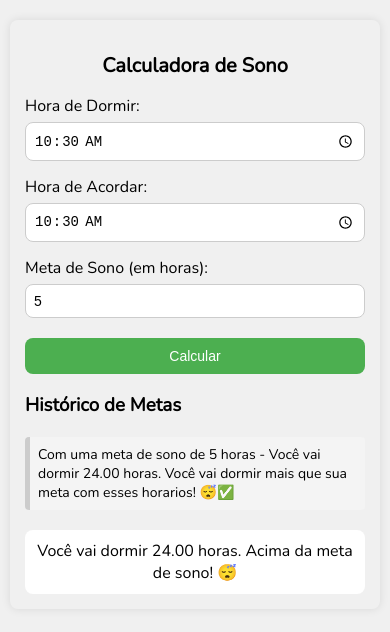
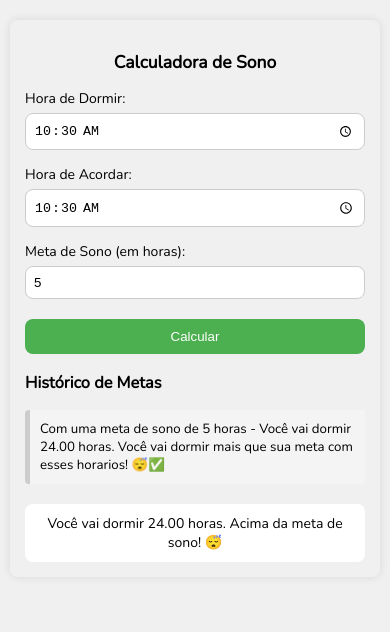
Before and after one commit to MazzegaDev/Bom-Sono, a plain HTML site: page index.html in a window 390 px wide. Both pictures are taken after typing "10:30", "10:30", "5" into the empty fields and a click on the button "Calcular". Drawn offline with nearby package versions, Linux system fonts and the light colour scheme.

Commit message:
mudanca de style

```diff
--- a/style.css
+++ b/style.css
@@ -1,6 +1,6 @@
-html{
+html {
   font-family: 'Nunito', sans-serif;
-
+  font-size: 16px;
 }
 
 body {
@@ -15,11 +15,13 @@ body {
 
 h2 {
   text-align: center;
+  font-size: 1.5rem;
 }
 
 label {
   display: block;
   margin-top: 15px;
+  font-size: 1rem;
 }
 
 input {
@@ -29,6 +31,7 @@ input {
   border-radius: 8px;
   border: 1px solid #ccc;
   box-sizing: border-box;
+  font-size: 1rem;
 }
 
 button {
@@ -39,7 +42,7 @@ button {
   color: white;
   border: none;
   border-radius: 8px;
-  font-size: 16px;
+  font-size: 1rem;
   cursor: pointer;
   transition: background-color 0.3s ease;
 }
@@ -54,6 +57,7 @@ button:hover {
   background: white;
   border-radius: 8px;
   text-align: center;
+  font-size: 1rem;
 }
 
 #listaMetas {
@@ -68,7 +72,7 @@ button:hover {
   padding: 10px;
   margin-bottom: 8px;
   border-radius: 4px;
-  font-size: 15px;
+  font-size: 0.95rem;
   word-wrap: break-word;
 }
 
@@ -85,8 +89,12 @@ button:hover {
   border-left-color: #f44336;
 }
 
-/* Responsividade */
+/* Responsividade para telas menores */
 @media (max-width: 480px) {
+  html {
+    font-size: 14px;
+  }
+
   body {
     margin: 20px 10px;
     padding: 15px;
@@ -95,15 +103,8 @@ button:hover {
   }
 
   h2 {
-    font-size: 20px;
+    font-size: 1.25rem;
   }
 
   input, button {
-    font-size: 14px;
-  }
-
-  #listaMetas li {
-    font-size: 14px;
-    padding: 8px;
-  }
-}
+    font-size: 0.95rem;
```
